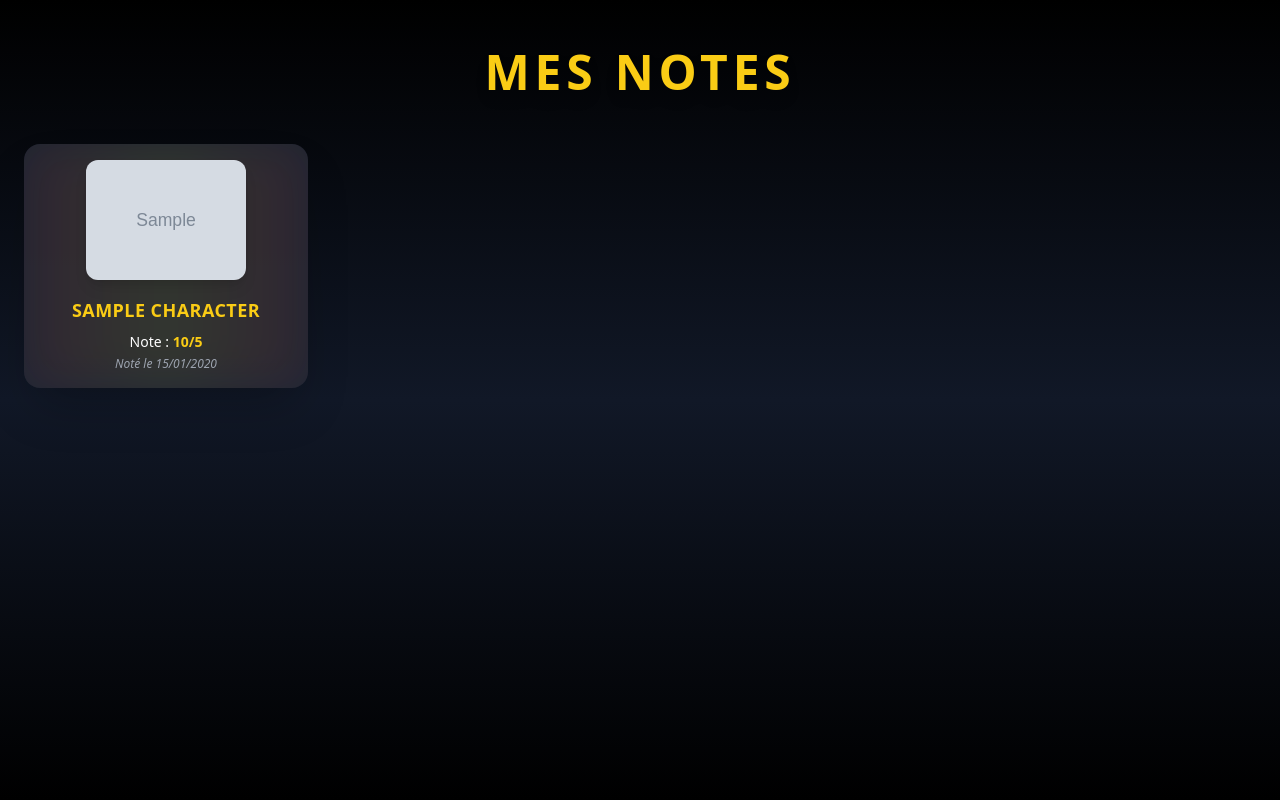
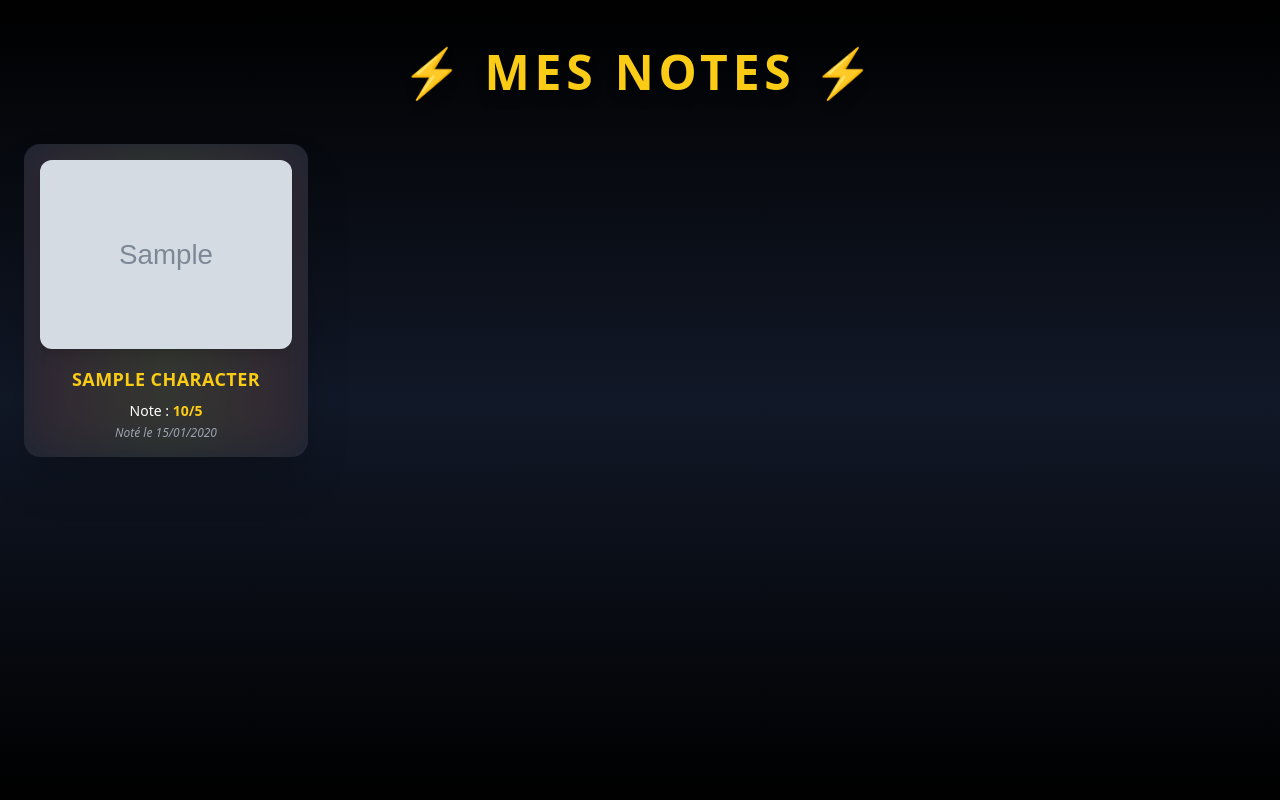
Before and after one commit to EliesseM/tekken_project, a Symfony app: template templates/rating/rating.html.twig in a window 1280 px wide. Shown: the part 64-864 px from the top of the page. Run offline with Twig, Linux system fonts and the light colour scheme; the template is opened without the code that fills it: most values are stand-ins (such as "Sample title", 1, 10 or a date in 2020); grey boxes marked "Sample" are stand-in pictures; style sheets or scripts are compiled from the project's sources; some libraries are stand-ins or nearby versions.

Commit message:
derniers ajustement

```diff
--- a/templates/rating/rating.html.twig
+++ b/templates/rating/rating.html.twig
@@ -7,7 +7,7 @@
 {% block body %}
   <div class="min-h-screen bg-gradient-to-b from-black via-gray-900 to-black text-white py-12 px-6">
     <div class="max-w-7xl mx-auto">
-      <h1 class="relative z-10 text-5xl font-extrabold text-center text-yellow-400 mb-12 tracking-widest drop-shadow-lg">MES NOTES</h1>
+      <h1 class="relative z-10 text-5xl font-extrabold text-center text-yellow-400 mb-12 tracking-widest drop-shadow-lg">⚡ MES NOTES ⚡</h1>
 
       {% if ratings is empty %}
         <p class="text-center text-gray-300">Aucune note enregistrée.</p>
@@ -15,10 +15,10 @@
         <div class="grid grid-cols-1 sm:grid-cols-2 md:grid-cols-3 lg:grid-cols-4 gap-8">
           {% for rating in ratings %}
             <div class="relative bg-gray-800 bg-opacity-90 p-4 rounded-2xl shadow-2xl overflow-hidden">
-              <div class="absolute -inset-1 bg-gradient-to-r from-red-600 via-yellow-400 to-red-600 blur-xl opacity-10 rounded-2xl"></div>
+              <div class="absolute inset-0 bg-gradient-to-r from-red-600 via-yellow-400 to-red-600 blur-xl opacity-10 rounded-2xl"></div>
 
               <div class="relative z-10 flex flex-col items-center">
-                <img src="{{ asset('images/' ~ rating.character.image) }}" alt="{{ rating.character.name }}" class="rounded-xl shadow-lg w-40 h-45 object-cover mb-4" />
+                <img src="{{ asset('images/' ~ rating.character.image) }}" alt="{{ rating.character.name }}" class="rounded-xl shadow-lg w-65 h-45 object-cover mb-4" />
 
                 <h2 class="text-lg font-bold text-yellow-400 mb-2 text-center tracking-wide uppercase">{{ rating.character.name }}</h2>
 
```
